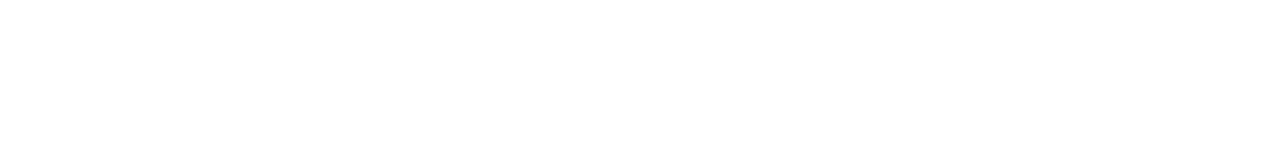
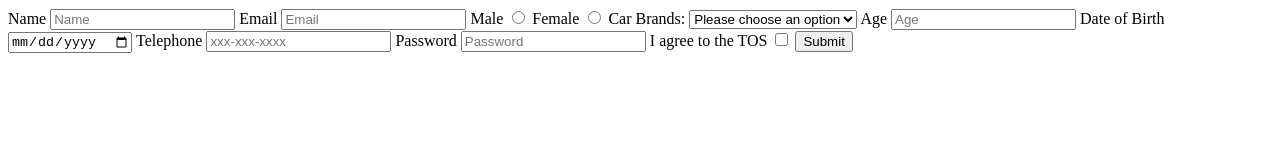
Before and after one commit to acciojob/signup-form-car-raza-shahi, a website: page main.html in a window 1280 px wide. Drawn offline with Linux system fonts and the light colour scheme.

Commit message:
created a submission

```diff
--- a/main.html
+++ b/main.html
@@ -8,6 +8,45 @@
 
 <body>
 	<!-- the entire body must be written by student -->
+	<form  method="post">
+    <label for="name">Name</label>
+    <input type="text" id="name" required placeholder="Name">
+
+    <label for="email">Email</label>
+    <input type="email" id="email" required placeholder="Email">
+
+
+    <label for="gender-male">Male</label>
+    <input type="radio" name="gender" id="gender-male" value="male">
+    <label for="gender-female">Female</label>
+    <input type="radio" name="gender" id="gender-female" value="female">
+
+    <label for="cars">Car Brands:</label>
+    <select id="cars" name="cars" placeholder="Select a car" required>
+      <option value="" disabled selected>Please choose an option</option>
+      <option value="volvo">Volvo</option>
+      <option value="saab">Saab</option>
+      <option value="fiat">Fiat</option>
+      <option value="audi">Audi</option>
+    </select>
+
+    <label for="age">Age</label>
+    <input type="number" id="age" required placeholder="Age">
+
+    <label for="dob">Date of Birth</label>
+    <input type="date" id="dob" required>
+
+    <label for="tel">Telephone</label>
+    <input type="tel" id="tel"placeholder="xxx-xxx-xxxx">
+
+    <label for="password">Password</label>
+    <input type="password" id="password" required placeholder="Password">
+
+    <label for="tos">I agree to the TOS</label>
+    <input type="checkbox" id="tos" required>
+
+    <button type="submit">Submit</button>
+  </form>
     <script type="text/javascript" src="./script.js">
 </script>
 
```
